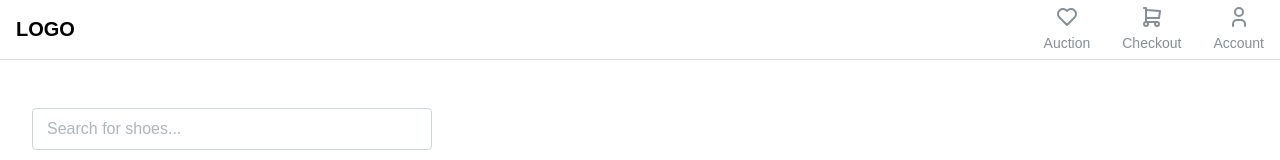
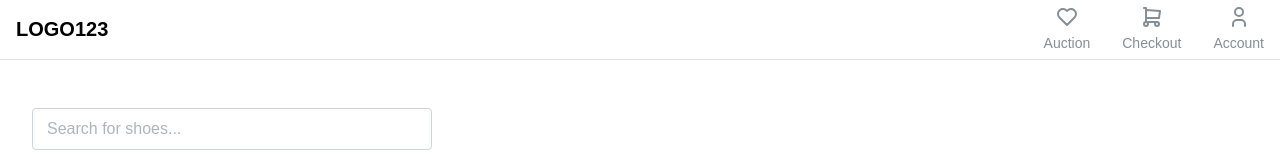
Before and after one commit to denzelloke/Hack4Good, a React (Vite) app: page / in a window 1280 px wide. Shown: the top 160 px of the page. Built offline with nearby package versions, Linux system fonts and the light colour scheme.

Commit message:
test commit 123

```diff
--- a/src/layouts/UserLayout.tsx
+++ b/src/layouts/UserLayout.tsx
@@ -30,7 +30,7 @@ export default function UserLayout() {
       <AppShell.Header>
         <Group h="100%" px="md" justify="space-between">
           <Text size="xl" fw={700}>
-            LOGO
+            LOGO123
           </Text>
 
           {/* Navigation */}
```
